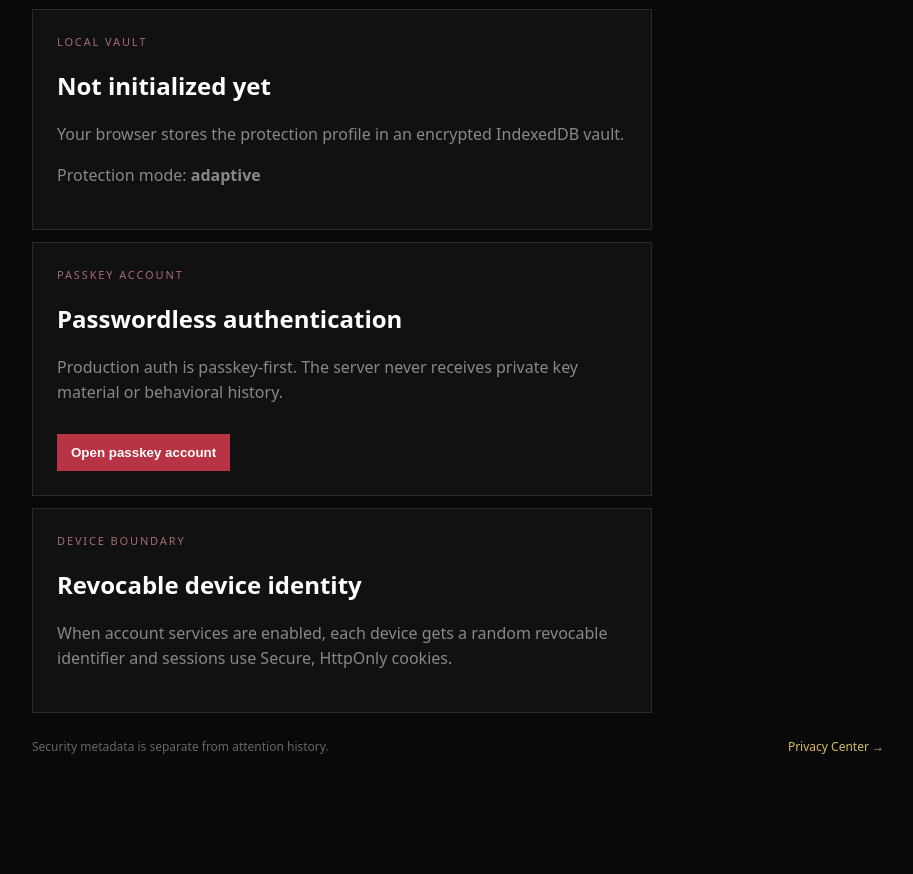
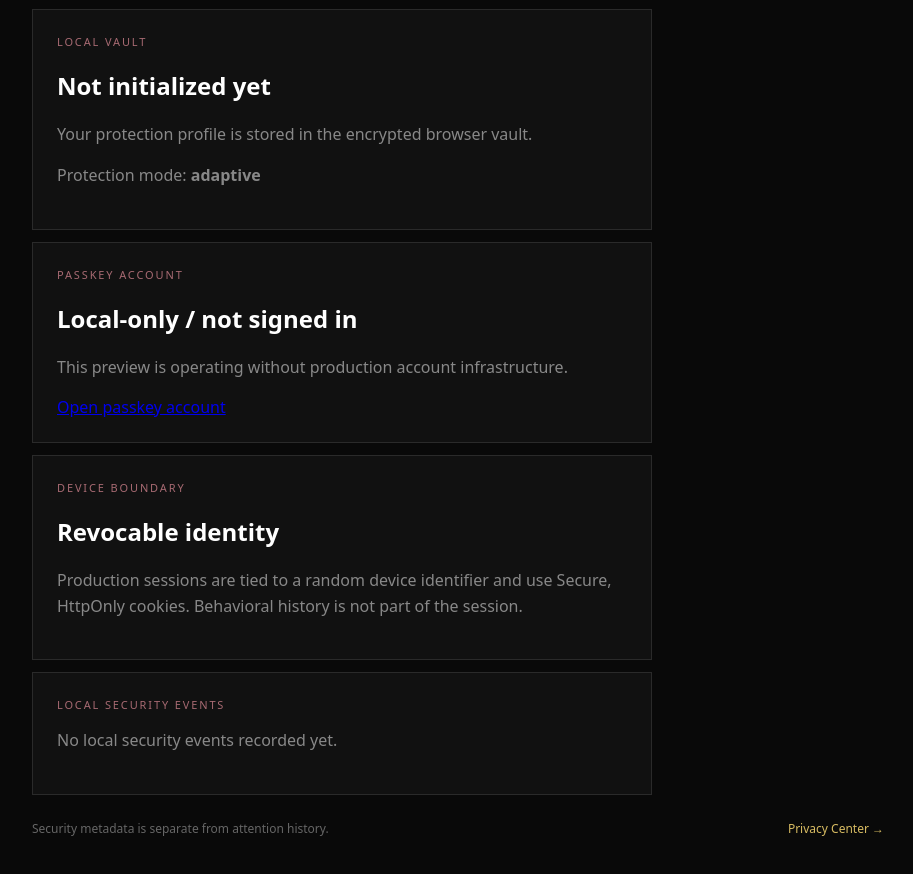
Before and after one commit to Nar-Lod/attention-firewall, a Next.js app in the folder apps/web/: page /account in a window 1280 px wide. Shown: the part 320-1194 px from the top of the page, without its empty margins (182-1095 px from the left). Before the commit the page ends 1135 px from the top, so only its background shows below. Built offline with nearby package versions, Linux system fonts and the light colour scheme; no server answers.

Commit message:
ui: complete account and local security center

```diff
--- a/apps/web/app/account/page.tsx
+++ b/apps/web/app/account/page.tsx
@@ -12,22 +12,58 @@ interface LocalProfile{
  commitments:unknown[];
  interventionProfile:unknown;
 }
+interface SecurityEvent{version:1;id:string;type:string;occurredAt:number;outcome:"success"|"failure";}
+interface SessionStatus{authenticated:boolean;serviceConfigured:boolean}
 
 export default function AccountPage(){
  const store=useMemo(()=>new EncryptedIndexedDbStore<LocalProfile>("profile-v2","attention-firewall-web-profile"),[]);
  const [state,setState]=useState<LocalProfile|null>(null);
- useEffect(()=>{void store.get().then(setState);},[store]);
+ const [events,setEvents]=useState<SecurityEvent[]>([]);
+ const [session,setSession]=useState<SessionStatus>({authenticated:false,serviceConfigured:false});
+ const [status,setStatus]=useState("");
+
+ useEffect(()=>{
+  void store.get().then(profile=>{
+   setState(profile);
+   setEvents((profile as LocalProfile & {securityEvents?:SecurityEvent[]})?.securityEvents??[]);
+  });
+  void fetch("/api/auth/session",{cache:"no-store"})
+   .then(async response=>{
+    const body=await response.json() as SessionStatus;
+    setSession({authenticated:Boolean(body.authenticated),serviceConfigured:Boolean(body.serviceConfigured)});
+   })
+   .catch(()=>setSession({authenticated:false,serviceConfigured:false}));
+ },[store]);
+
+ const logout=async()=>{
+  const response=await fetch("/api/auth/logout",{method:"POST"});
+  setStatus(response.ok?"Signed out of the account session.":"Sign-out service unavailable.");
+  if(response.ok)setSession({authenticated:false,serviceConfigured:true});
+ };
 
  return <main className="privacy-page">
   <nav><a href="/">← Dashboard</a> · <a href="/insights">Insights</a> · <a href="/privacy">Privacy</a></nav>
   <p className="eyebrow" style={{marginTop:32}}>ACCOUNT & DEVICE SECURITY</p>
   <h1>Your security boundary</h1>
-  <p className="lead">Behavioral protection remains local. Account infrastructure is separate and is only activated when a real authenticated service is configured.</p>
+  <p className="lead">The protection engine and attention history remain on-device. Account infrastructure is only used for authentication, subscriptions, device control and optional encrypted settings sync.</p>
+
   <section className="privacy-grid">
-   <div className="privacy-card"><div className="label">LOCAL VAULT</div><h2>{state?"Encrypted vault active":"Not initialized yet"}</h2><p>Your browser stores the protection profile in an encrypted IndexedDB vault.</p><p>Protection mode: <strong>{state?.protectionMode??"adaptive"}</strong></p></div>
-   <div className="privacy-card"><div className="label">PASSKEY ACCOUNT</div><h2>Passwordless authentication</h2><p>Production auth is passkey-first. The server never receives private key material or behavioral history.</p><a href="/auth"><button type="button">Open passkey account</button></a></div>
-   <div className="privacy-card"><div className="label">DEVICE BOUNDARY</div><h2>Revocable device identity</h2><p>When account services are enabled, each device gets a random revocable identifier and sessions use Secure, HttpOnly cookies.</p></div>
+   <div className="privacy-card"><div className="label">LOCAL VAULT</div><h2>{state?"Encrypted vault active":"Not initialized yet"}</h2><p>Your protection profile is stored in the encrypted browser vault.</p><p>Protection mode: <strong>{state?.protectionMode??"adaptive"}</strong></p></div>
+
+   <div className="privacy-card"><div className="label">PASSKEY ACCOUNT</div>
+    <h2>{session.authenticated?"Authenticated":"Local-only / not signed in"}</h2>
+    <p>{session.serviceConfigured?"Account service is configured.":"This preview is operating without production account infrastructure."}</p>
+    {session.authenticated?<button type="button" onClick={logout}>Sign out</button>:<a className="button-link" href="/auth">Open passkey account</a>}
+   </div>
+
+   <div className="privacy-card"><div className="label">DEVICE BOUNDARY</div><h2>Revocable identity</h2><p>Production sessions are tied to a random device identifier and use Secure, HttpOnly cookies. Behavioral history is not part of the session.</p></div>
+
+   <div className="privacy-card"><div className="label">LOCAL SECURITY EVENTS</div>
+    {events.length?<div className="security-events">{events.slice(0,8).map(event=><div key={event.id}><span>{event.type.replaceAll("_"," ")}</span><b>{event.outcome}</b><small>{new Date(event.occurredAt).toLocaleString()}</small></div>)}</div>:<p>No local security events recorded yet.</p>}
+   </div>
   </section>
+
+  {status&&<p className="status-line" role="status">{status}</p>}
   <footer><span>Security metadata is separate from attention history.</span><a href="/privacy">Privacy Center →</a></footer>
  </main>;
 }
```
